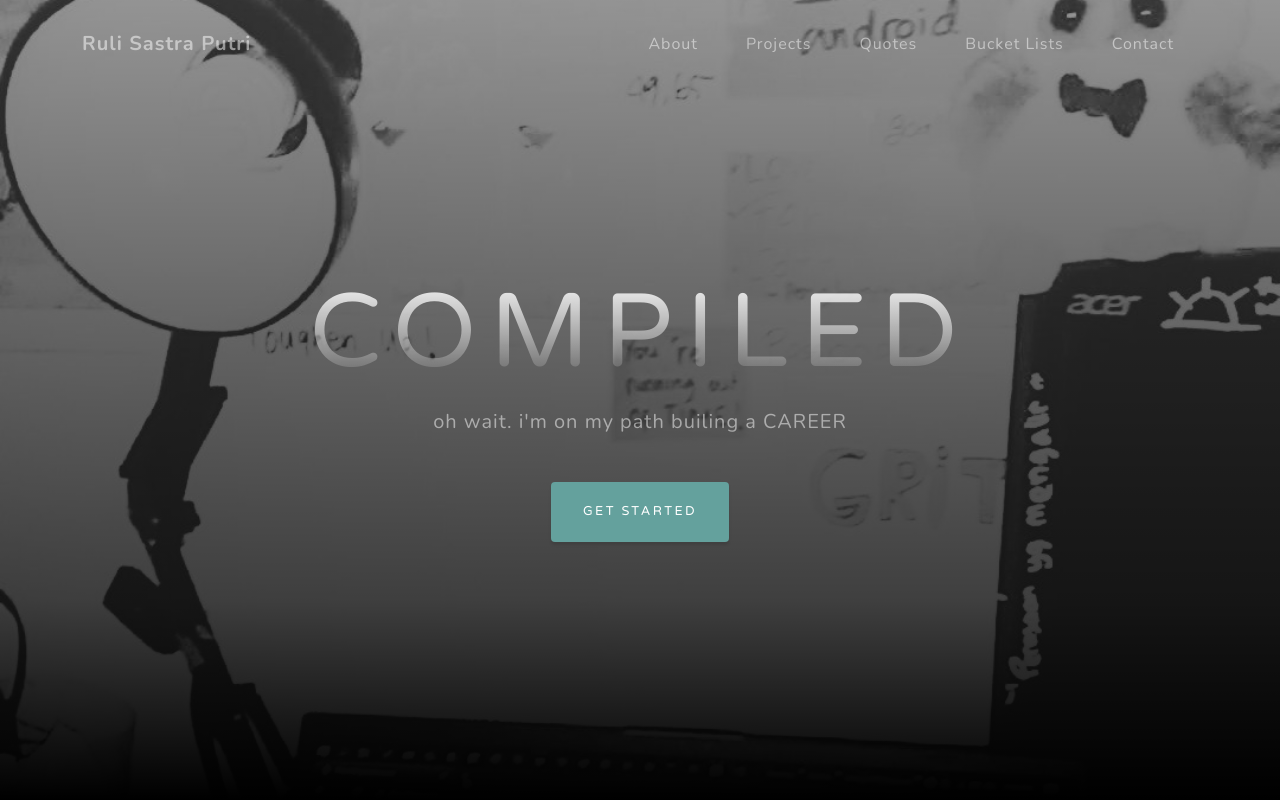
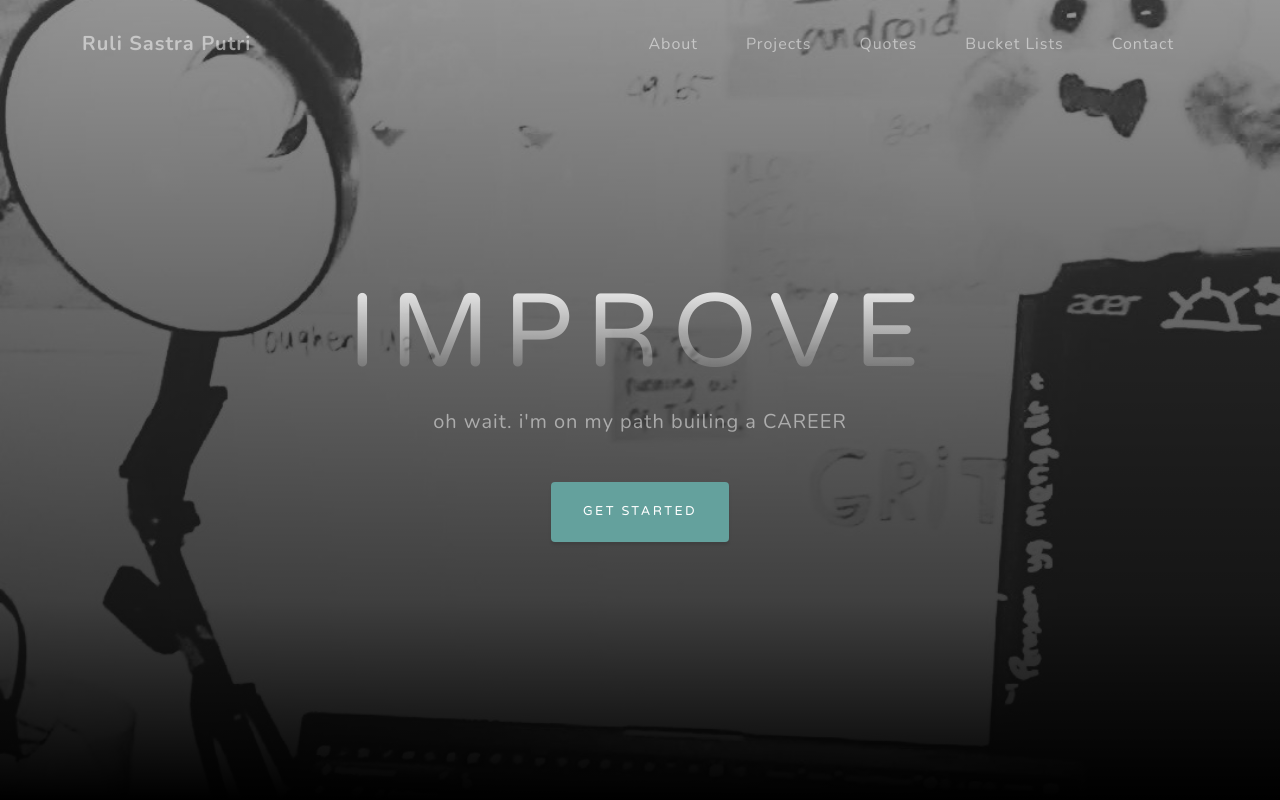
Before and after one commit to rulisastra/rulisastra.github.io, a plain HTML site: page index.html in a window 1280 px wide. Shown: the top 800 px of the page. Drawn offline with nearby package versions, Linux system fonts and the light colour scheme; a script that the page names is missing.

Commit message:
ganti judul

```diff
--- a/index.html
+++ b/index.html
@@ -55,7 +55,7 @@
         <header class="masthead">
             <div class="container d-flex h-100 align-items-center">
                 <div class="mx-auto text-center">
-                    <h1 class="mx-auto my-4 text-uppercase">compiled</h1>
+                    <h1 class="mx-auto my-4 text-uppercase">improve</h1>
                     <h2 class="text-white-50 mx-auto mt-2 mb-5">oh wait. i'm on my path builing a CAREER</h2>
                     <a class="btn btn-primary js-scroll-trigger" href="#about">Get Started</a>
                 </div>
```
